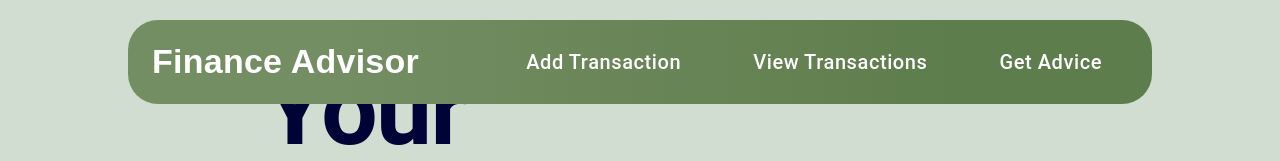
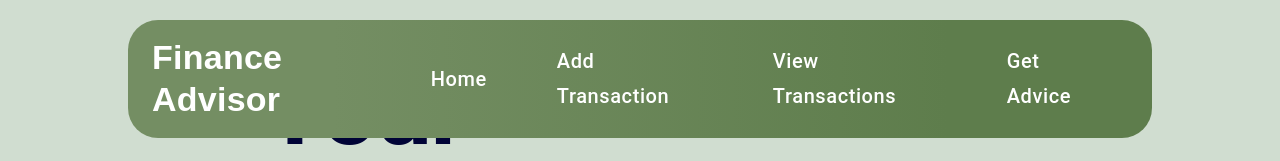
Before and after one commit to Abdul121104/finance, a React (Vite) app in the folder frontend/my-vue-app/: page / in a window 1280 px wide. Shown: the top 161 px of the page. Built offline with nearby package versions, Linux system fonts and the light colour scheme.

Commit message:
added the missing home button

```diff
--- a/frontend/my-vue-app/src/components/Navbar.jsx
+++ b/frontend/my-vue-app/src/components/Navbar.jsx
@@ -78,6 +78,9 @@ const Navbar = () => {
             gap: "20px",
           }}
         >
+          <NavButton component={Link} to="/">
+            Home
+          </NavButton>
           <NavButton component={Link} to="/add-transaction">
             Add Transaction
           </NavButton>
```
